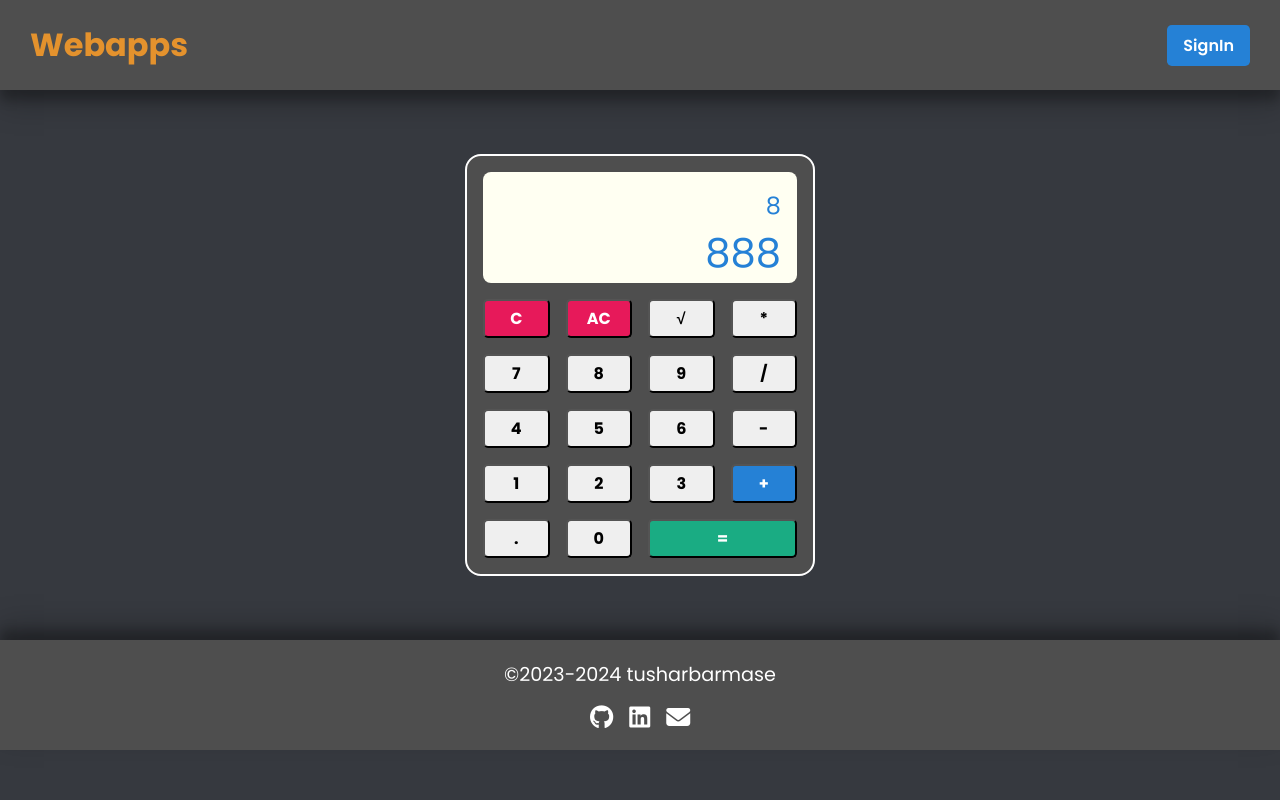
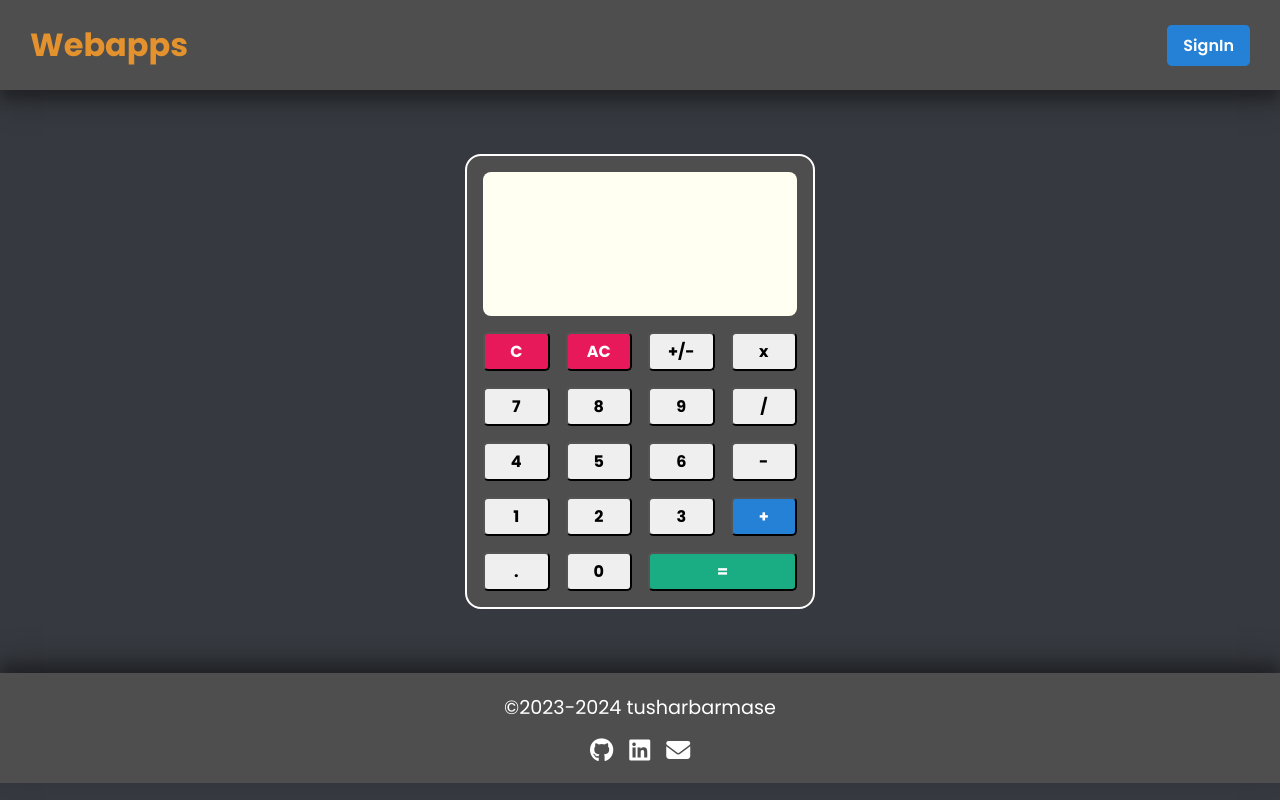
Before and after one commit to tusharbarmase/web-apps, a React (Create React App) app in the folder frontend/: page /calculator in a window 1280 px wide. Built offline with nearby package versions, Linux system fonts and the light colour scheme.

Commit message:
made calculator functional

```diff
--- a/frontend/src/pages/Calculator.js
+++ b/frontend/src/pages/Calculator.js
@@ -1,38 +1,213 @@
-import React from "react";
+import React, { useEffect, useState } from "react";
 import "../styles/Calculator.css";
 
 const Calculator = () => {
+  const [inputValue, setInputValue] = useState("");
+  const [storedValue, setStoredValue] = useState("");
+  const [operator, setOperator] = useState("");
+
+  useEffect(() => {
+    const displayValue = document.querySelector(".stored-value");
+    const displayInput = document.querySelector(".input-value");
+
+    if (storedValue) {
+      displayValue.scrollLeft = displayValue.scrollWidth;
+    }
+    if (inputValue) {
+      displayInput.scrollLeft = displayInput.scrollWidth;
+    }
+  }, [inputValue, storedValue]);
+
+  const handleClear = (e) => {
+    if (e.target.value === "C") {
+      if (inputValue !== "")
+        setInputValue(inputValue.slice(0, inputValue.length - 1));
+      if (inputValue === "" && storedValue !== "") {
+        setStoredValue("");
+        setOperator("");
+        setInputValue(storedValue.slice(0, storedValue.length - 1));
+      }
+    } else {
+      setInputValue("");
+      setStoredValue("");
+      setOperator("");
+    }
+  };
+
+  const calculateAnswer = () => {
+    if (storedValue && inputValue) {
+      const num1 = parseFloat(storedValue);
+      const num2 = parseFloat(inputValue);
+      switch (operator) {
+        case "+":
+          return num1 + num2;
+        case "-":
+          return num1 - num2;
+        case "x":
+          return num1 * num2;
+        case "/":
+          return num1 / num2;
+        default:
+          return 0;
+      }
+    }
+  };
+
+  const handleNumberClick = (e) => {
+    setInputValue(inputValue + e.target.value);
+  };
+
+  const handleOperatorClick = (e) => {
+    if (inputValue !== "" && e.target.value === "+/-") {
+      setInputValue(
+        inputValue.charAt(0) === "-" ? inputValue.slice(1) : `-${inputValue}`
+      );
+    }
+    if (inputValue !== "" && e.target.value !== "+/-") {
+      setOperator(e.target.value);
+      setInputValue("");
+      if (storedValue && inputValue) {
+        const result = calculateAnswer();
+        setStoredValue(result.toString() + e.target.value);
+      } else {
+        setStoredValue(inputValue + e.target.value);
+      }
+    }
+  };
+
+  const handleEqualClick = () => {
+    if (storedValue && inputValue) {
+      const result = calculateAnswer();
+      setInputValue(result.toString());
+      setStoredValue("");
+      setOperator("");
+    }
+  };
+
   return (
     <div className="calculator-container">
       <div className="calculator">
         <div className="display">
-          <div className="stored-value">8</div>
-          <div className="input-value">888</div>
+          <div className="stored-value">{storedValue}</div>
+          <div className="input-value">{inputValue}</div>
         </div>
         <div className="calculator-buttons">
-          <input type="button" value="C" className="input-btn C" />
-          <input type="button" value="AC" className="input-btn AC" />
-          <input type="button" value="&radic;" className="input-btn" />
-          <input type="button" value="*" className="input-btn" />
+          <input
+            type="button"
+            value="C"
+            className="input-btn C"
+            onClick={handleClear}
+          />
+          <input
+            type="button"
+            value="AC"
+            className="input-btn AC"
+            onClick={handleClear}
+          />
+          <input
+            type="button"
+            value="+/-"
+            className="input-btn"
+            onClick={handleOperatorClick}
+          />
+          <input
+            type="button"
+            value="x"
+            className="input-btn"
+            onClick={handleOperatorClick}
+          />
 
-          <input type="button" value="7" className="input-btn" />
-          <input type="button" value="8" className="input-btn" />
-          <input type="button" value="9" className="input-btn" />
-          <input type="button" value="/" className="input-btn" />
+          <input
+            type="button"
+            value="7"
+            className="input-btn"
+            onClick={handleNumberClick}
+          />
+          <input
+            type="button"
+            value="8"
+            className="input-btn"
+            onClick={handleNumberClick}
+          />
+          <input
+            type="button"
+            value="9"
+            className="input-btn"
+            onClick={handleNumberClick}
+          />
+          <input
+            type="button"
+            value="/"
+            className="input-btn"
+            onClick={handleOperatorClick}
+          />
 
-          <input type="button" value="4" className="input-btn" />
-          <input type="button" value="5" className="input-btn" />
-          <input type="button" value="6" className="input-btn" />
-          <input type="button" value="-" className="input-btn" />
-
-          <input type="button" value="1" className="input-btn" />
-          <input type="button" value="2" className="input-btn" />
-          <input type="button" value="3" className="input-btn" />
-          <input type="button" value="+" className="input-btn plus" />
-
-          <input type="button" value="." className="input-btn" />
-          <input type="button" value="0" className="input-btn" />
-          <input type="button" value="=" className="input-btn equal" />
+          <input
+            type="button"
+            value="4"
+            className="input-btn"
+            onClick={handleNumberClick}
+          />
+          <input
+            type="button"
+            value="5"
+            className="input-btn"
+            onClick={handleNumberClick}
+          />
+          <input
+            type="button"
+            value="6"
+            className="input-btn"
+            onClick={handleNumberClick}
+          />
+          <input
+            type="button"
+            value="-"
+            className="input-btn"
+            onClick={handleOperatorClick}
+          />
+          <input
+            type="button"
+            value="1"
+            className="input-btn"
+            onClick={handleNumberClick}
+          />
+          <input
+            type="button"
+            value="2"
+            className="input-btn"
+            onClick={handleNumberClick}
+          />
+          <input
+            type="button"
+            value="3"
+            className="input-btn"
+            onClick={handleNumberClick}
+          />
+          <input
+            type="button"
+            value="+"
+            className="input-btn plus"
+            onClick={handleOperatorClick}
+          />
+          <input
+            type="button"
+            value="."
+            className="input-btn"
+            onClick={handleNumberClick}
+          />
+          <input
+            type="button"
+            value="0"
+            className="input-btn"
+            onClick={handleNumberClick}
+          />
+          <input
+            type="button"
+            value="="
+            className="input-btn equal"
+            onClick={handleEqualClick}
+          />
         </div>
       </div>
     </div>
--- a/frontend/src/styles/Calculator.css
+++ b/frontend/src/styles/Calculator.css
@@ -21,12 +21,14 @@
 }
 
 .display .stored-value {
+  height: 3.2rem;
   font-size: 1.5rem;
   text-align: end;
   overflow-x: auto;
 }
 
 .display .input-value {
+  height: 4.8rem;
   font-size: 2.5rem;
   text-align: end;
   overflow-x: auto;
```
